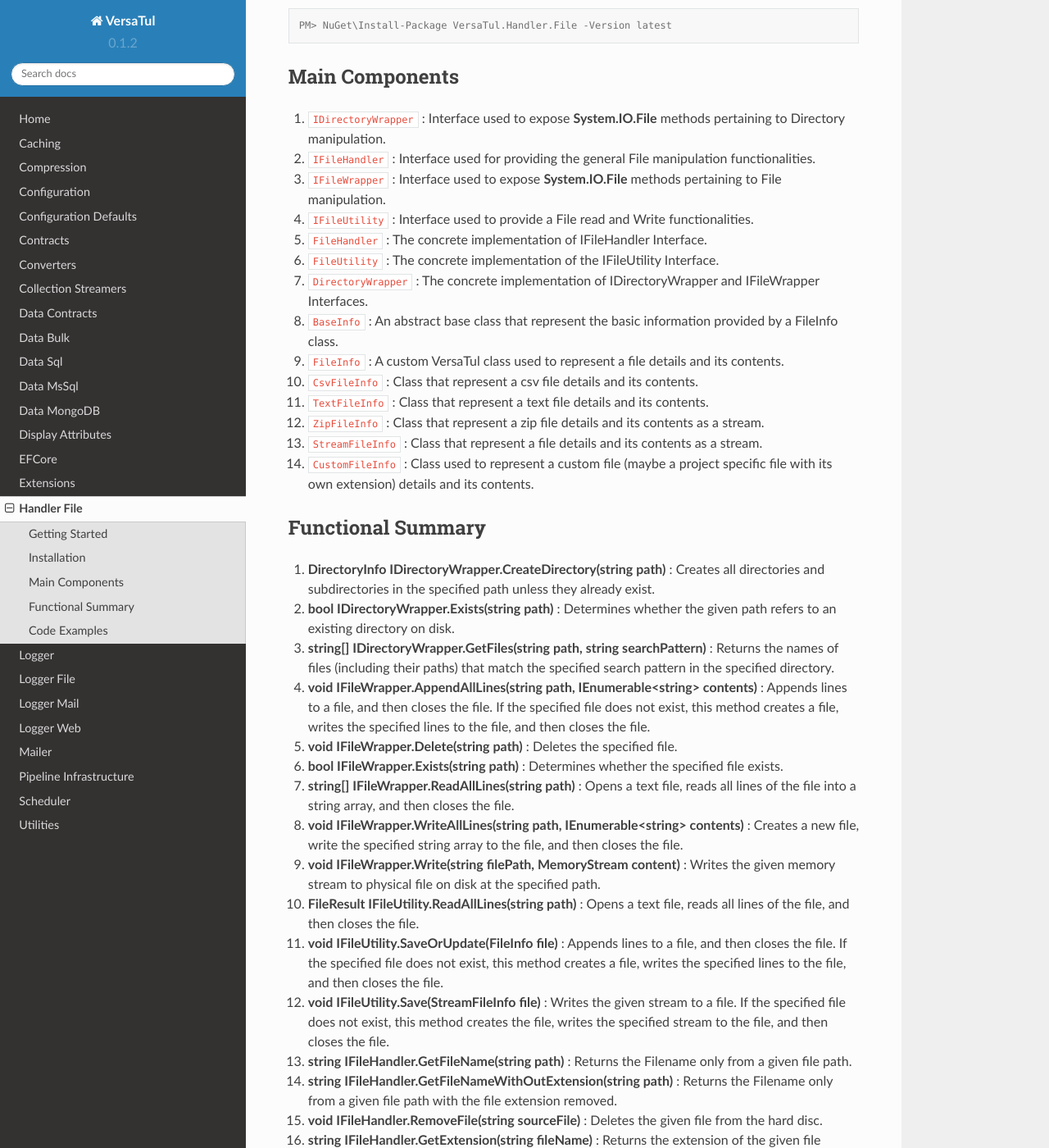
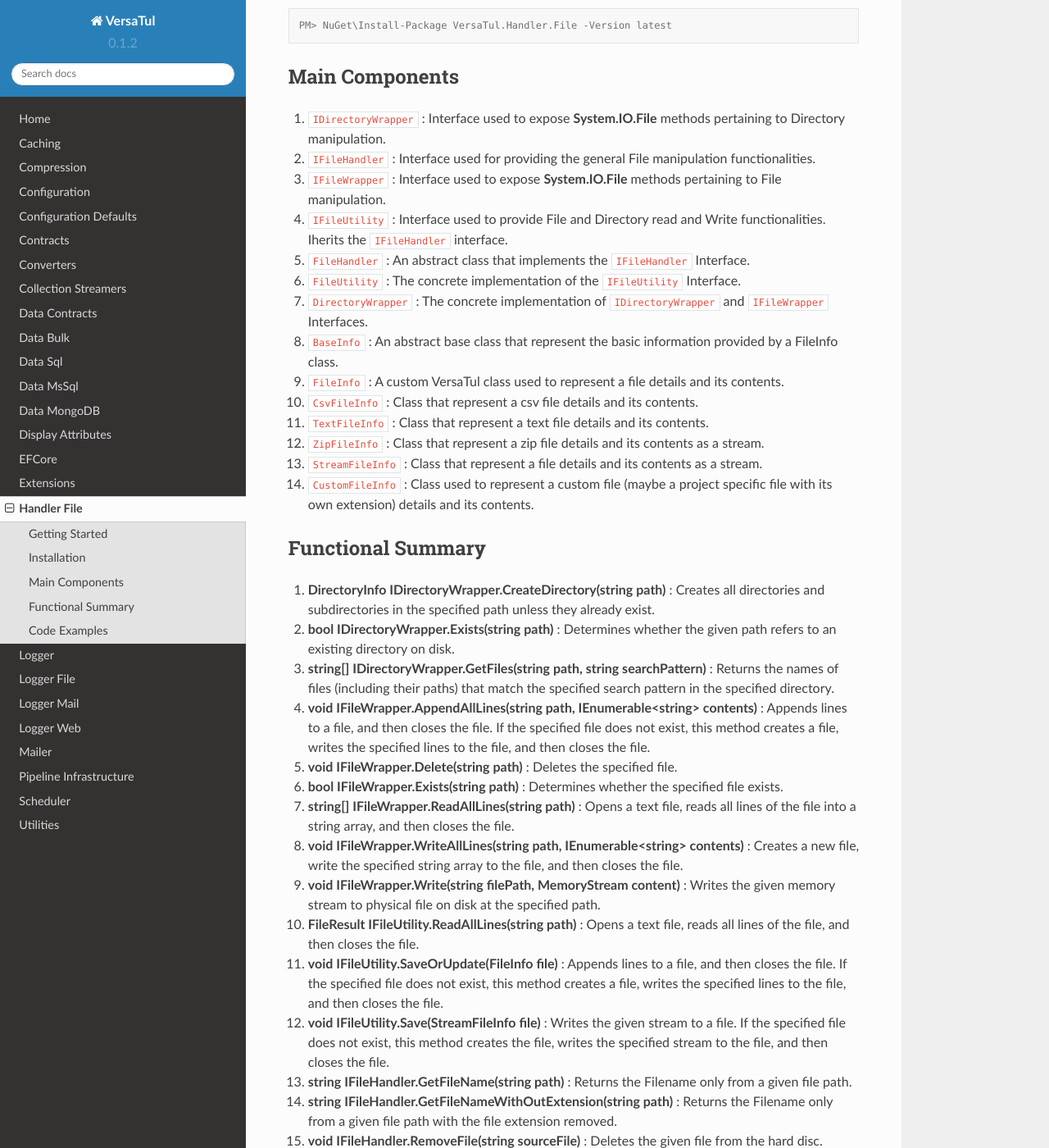
Before and after one commit to BjornWilliams/DocsVersaTul, a Sphinx documentation site: the page built from docs/source/handler-file.rst, in a window 1280 px wide and 1400 px high, scrolled down 430 px. Shown: the whole window at 82% size. Built offline with Sphinx 7.4.7 and the Read the Docs theme 2.0.0, drawn with Linux system fonts in a browser that asks for light colours; some of the changed text lies outside the part shown.

Commit message:
Update handler-file.rst
Additional clean up of documentation

```diff
--- a/docs/source/handler-file.rst
+++ b/docs/source/handler-file.rst
@@ -21,10 +21,10 @@
 #. ``IDirectoryWrapper`` : Interface used to expose **System.IO.File** methods pertaining to Directory manipulation.
 #. ``IFileHandler`` : Interface used for providing the general File manipulation functionalities.
 #. ``IFileWrapper`` : Interface used to expose **System.IO.File** methods pertaining to File manipulation.
-#. ``IFileUtility`` :  Interface used to provide a File read and Write functionalities.
-#. ``FileHandler`` : The concrete implementation of IFileHandler Interface.
-#. ``FileUtility`` : The concrete implementation of the IFileUtility Interface.
-#. ``DirectoryWrapper`` : The concrete implementation of IDirectoryWrapper and IFileWrapper Interfaces.
+#. ``IFileUtility`` :  Interface used to provide File and Directory read and Write functionalities. Iherits the ``IFileHandler`` interface.
+#. ``FileHandler`` : An abstract class that implements the ``IFileHandler`` Interface.
+#. ``FileUtility`` : The concrete implementation of the ``IFileUtility`` Interface.
+#. ``DirectoryWrapper`` : The concrete implementation of ``IDirectoryWrapper`` and ``IFileWrapper`` Interfaces.
 #. ``BaseInfo`` : An abstract base class that represent the basic information provided by a FileInfo class.
 #. ``FileInfo`` : A custom VersaTul class used to represent a file details and its contents.
 #. ``CsvFileInfo`` : Class that represent a csv file details and its contents.
@@ -54,7 +54,7 @@
 #. **bool IFileHandler.CheckFileExtensionMatch(string fileName, string extension)** : Checks if the given filename and file extension are the same.
 #. **IEnumerable<string> IFileHandler.FindFilesWithExtension(string path, string extension)** : Returns the names of files (including their paths) that match the specified extension in the specified directory.
 #. **void IFileHandler.CreateDirectoryIfNotExists(string path)** : Determines whether the given path refers to an existing directory on disk and if not creates all the directories in a specified path.
-#. **IEnumerable<string> IFileHandler.FindFiles(string path, string searchPattern)** : Returns the names of files (including their paths) that match the specified search pattern in the specified directory.
+#. **IEnumerable<string> IFileHandler.FindFiles()** : Overloaded method that returns the names of files (including their paths) that match the specified search pattern in the specified directory or subdirectories.
 #. **string IFileHandler.EnsureExtension(string fileName, string extension)** : Checks the give fileName contains the given extension, if not then the fileName is updated to match.
 #. **void IFileHandler.ReadLine(string path, Action<string> action)** : Opens the given file and reads the content line by line as string passed into the given action.
 
```
